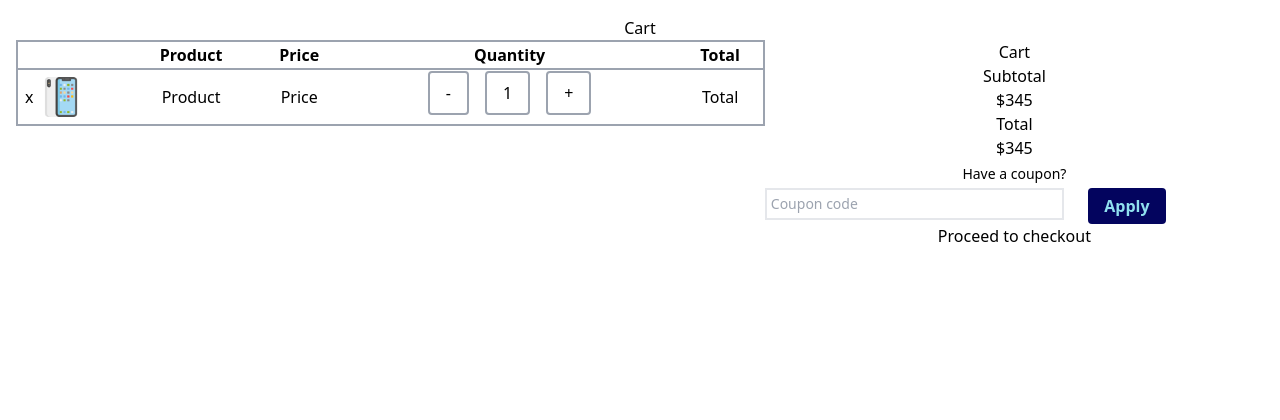
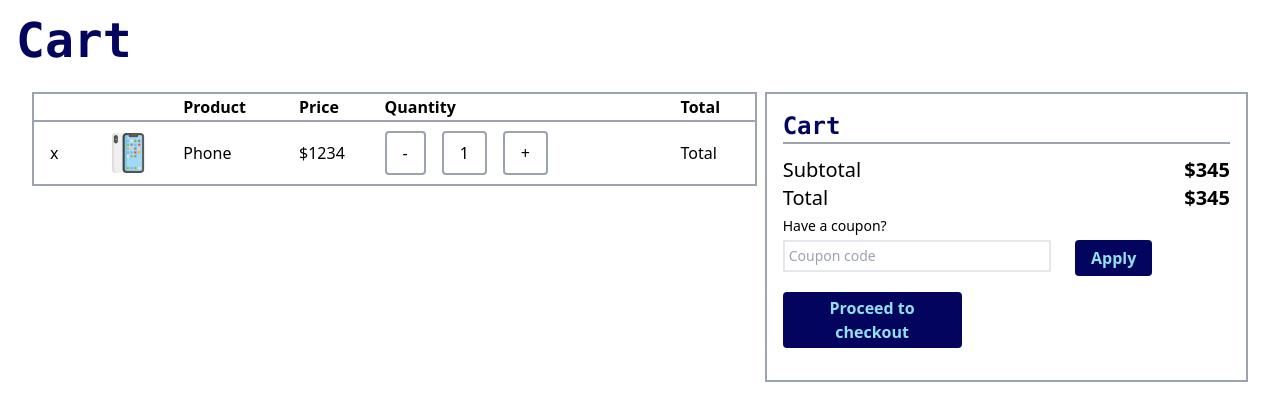
Before and after one commit to akshatlambhate/E-commerce, a React (Create React App) app: page / in a window 1280 px wide. Shown: the top 420 px of the page. Built offline with nearby package versions, Linux system fonts and the light colour scheme.

Commit message:
aj-203,updated

```diff
--- a/src/components/Cart.jsx
+++ b/src/components/Cart.jsx
@@ -1,12 +1,14 @@
-import React from 'react'
+import React, { useState } from 'react'
 import { FontAwesomeIcon } from '@fortawesome/react-fontawesome'
 import cartImg from '../assets/iphoneCartImg.png'
 const Cart = () => {
+  const [count,setCount] = useState(1);
+
   return (
-    <div className='p-4'>
+    <div className='p-4 text-left'>
       <div>
-        <h1>Cart</h1>
-        <div className='w-[100%] flex flex-row' >
+        <h1 className='text-5xl font-mono font-semibold text-darkBlue mb-3'>Cart</h1>
+        <div className='w-[100%] flex flex-row gap-2 p-4' >
           <form action="" className='w-[60%] '>
             <table className='w-full border-2 border-gray-400'>
               <thead className='border-b-2 border-gray-400 mb-8'>
@@ -21,16 +23,20 @@ const Cart = () => {
               </thead>
               <tbody>
                 <tr className='items-center'>
-                  <td>x</td>
+                  <td className='p-4'>x</td>
                   <td><img src={cartImg} alt="" className='w-[40px] h-[40px]' /></td>
-                  <td>Product</td>
-                  <td>Price</td>
+                  <td>Phone</td>
+                  <td>$1234</td>
                   <td>
                     <div>
-                      <div className='flex gap-4 mb-2 justify-center items-start'>
-                        <button className='border-2 border-gray-400 p-2 px-4 rounded'>-</button>
-                        <span className='border-2 border-gray-400 p-2 px-4 rounded'>1</span>
-                        <button className='border-2 border-gray-400 p-2 px-4 rounded'>+</button>
+                      <div className='flex gap-4 mb-2 mt-2 '>
+                        <button className='border-2 border-gray-400 p-2 px-4 rounded'
+                        onClick={()=> setCount(count-1)}>-</button>
+                        <span className='border-2 border-gray-400 p-2 px-4 rounded'>{count}</span>
+                        <button className='border-2 border-gray-400 p-2 px-4 rounded'
+                         onClick={()=> setCount(count+1)}
+
+                        >+</button>
                       </div>
                     </div>
                   </td>
@@ -39,22 +45,22 @@ const Cart = () => {
               </tbody>
             </table>
           </form>
-          <div className='w-[40%]'>
-            <div>Cart</div>
-            <div>
+          <div className='w-[40%] p-4 flex flex-col border-2 border-gray-400'>
+            <div className='text-2xl font-mono font-semibold text-darkBlue mb-3 border-b-2 border-gray-400'>Cart</div>
+            <div className='flex justify-between text-xl'>
               <h1>Subtotal</h1>
-              <h1>$345</h1>
+              <h1 className='font-bold'>$345</h1>
             </div>
-            <div>
+            <div className='flex justify-between text-xl'>
               <h1>Total</h1>
-              <h1>$345</h1>
+              <h1 className='font-bold'>$345</h1>
             </div>
             <p className='text-sm text-AirBlue my-1'>Have a coupon?</p>
             <div className='flex gap-6'>
               <input type="text" placeholder='Coupon code' className='text-sm p-1 mb-1 w-[60%] focus:outline-none focus:border-Charcoal border-2' />
               <button className='bg-darkBlue text-midSkyBlue text-base p-1 px-4 font-semibold hover:bg-midSkyBlue hover:text-darkBlue rounded'>Apply</button>
             </div>
-            <button>Proceed to checkout</button>
+            <button className='bg-darkBlue text-midSkyBlue text-base p-1 px-4 font-semibold hover:bg-midSkyBlue hover:text-darkBlue rounded my-4 w-[40%]'>Proceed to checkout</button>
           </div>
         </div>
       </div>
```
